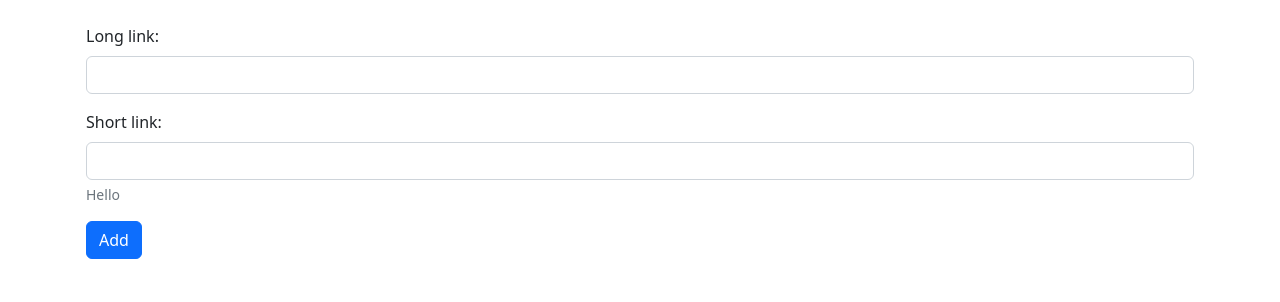
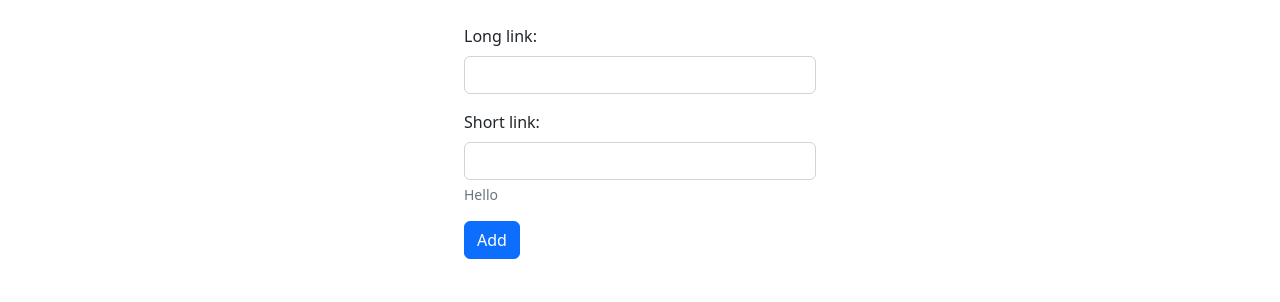
Before and after one commit to NaimKabir/personal-golinks, a website built with webpack: page popup/dist/index.html in a window 1280 px wide. Built offline with nearby package versions, Linux system fonts and the light colour scheme; no server answers.

Commit message:
setting up basic in-line styling; export to css later

```diff
--- a/popup/dist/index.html
+++ b/popup/dist/index.html
@@ -4,7 +4,7 @@
 <head>
 </head>
 <body>
-<div class="container py-4 px-3 mx-auto">
+<div class="container-md mx-auto px-4 py-4 text-nowrap" style="width: 400px">
 	<form>
 		<div class="mb-3">
 	  		<label class="form-label" for="longLink">Long link:</label>
```
